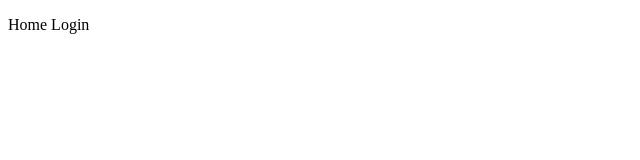
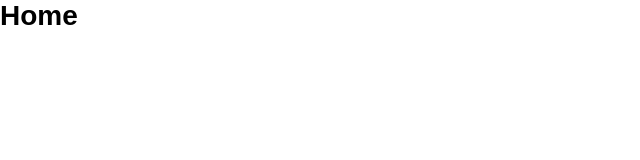
Before and after one commit to pfreire013/2be, a React (Create React App) app: page /home in a window 1280 px wide. Shown: the top 160 px of the page, without its empty margins (0-640 px from the left). Built offline with nearby package versions, Linux system fonts and the light colour scheme.

Commit message:
atart to use global styles

```diff
--- a/src/App.js
+++ b/src/App.js
@@ -1,13 +1,15 @@
 import React from 'react';
+import Routes from './routes';
+
+import GlobalStyle from './styles/global'
 
 function App() {
   return (
-    <div>
-        <p>
-          Home Login
-        </p>
-    </div>
-  );
+    <>
+      <Routes />
+      <GlobalStyle />
+    </>
+  )
 }
 
 export default App;
```
